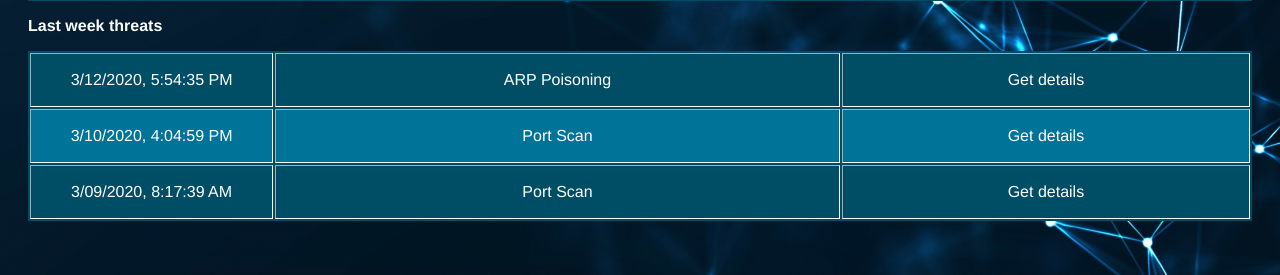
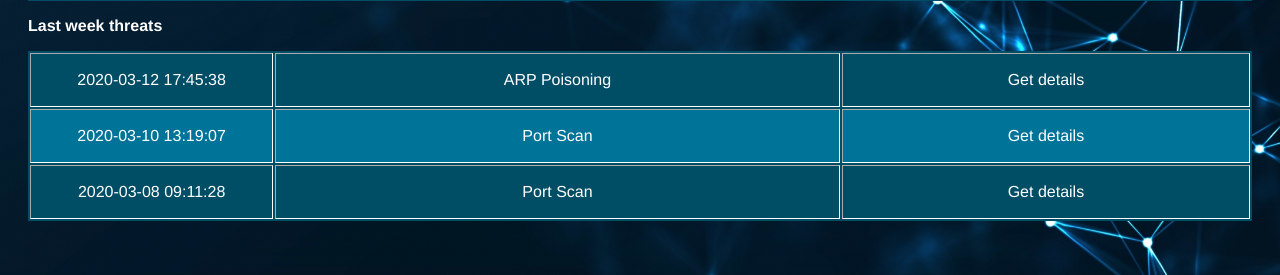
Before and after one commit to klejbroda/startech, a Flask app: page /home.html in a window 1280 px wide. Shown: the part 525-800 px from the top of the page. Run offline with Flask 2, Linux system fonts and the light colour scheme; data comes from the database, SQL or seed files in the repository.

Commit message:
Add files via upload

```diff
--- a/templates/home.html
+++ b/templates/home.html
@@ -13,9 +13,9 @@
 <div class="dropdown">
   <button class="dropbtn">Help</button>
   <div class="dropdown-content">
-  <a href="HELPsyn.html" target=”_blank”>SYN Flood</a>
-  <a href="HELPport.html" target=”_blank”>Port Scan</a>
-  <a href="HELParp.html" target=”_blank”>ARP Poisoning</a>
+  <a href="HELPsyn.html">SYN Flood</a>
+  <a href="HELPport.html">Port Scan</a>
+  <a href="HELParp.html">ARP Poisoning</a>
   </div>
 </div>
 </header>
@@ -57,17 +57,17 @@
   <p><b>Last week threats</b></p>
   <table class="table2" style="width:100%" border="1">
   <tr onclick="document.location = 'detailsarp.html';">
-    <td width="20%">3/12/2020, 5:54:35 PM</td>
+    <td width="20%">2020-03-12 17:45:38</td>
     <td>ARP Poisoning</td>
 	<td onclick="window.location.href='detailsarp.html'" >Get details</td>
   </tr>
   <tr onclick="document.location = 'detailsportscanning.html';">
-    <td width="20%">3/10/2020, 4:04:59 PM</td>
+    <td width="20%">2020-03-10 13:19:07</td>
     <td>Port Scan</td>
 	<td onclick="window.location.href='detailsportscanning.html'">Get details</td>
   </tr>
   <tr onclick="document.location = 'detailsportscanning.html';">
-    <td width="20%">3/09/2020, 8:17:39 AM</td>
+    <td width="20%">2020-03-08 09:11:28</td>
     <td>Port Scan</td>
 	<td onclick="window.location.href='detailsportscanning.html'">Get details</td>
   </tr>
```
